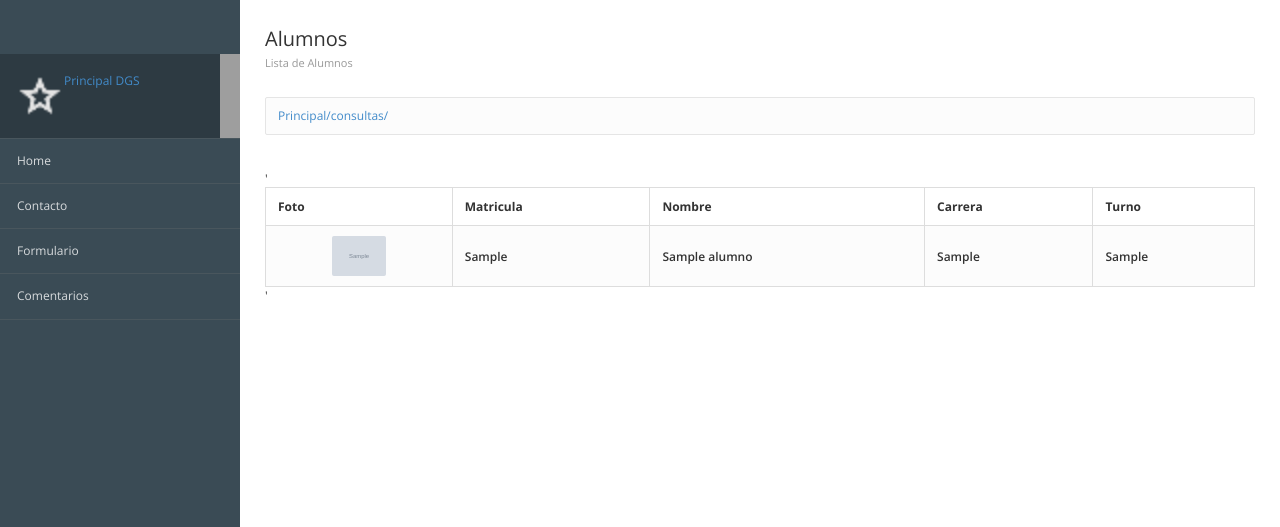
After one commit to Judanubee/Djangoapp, a Django app: page /consultas/ in a window 1280 px wide. The commit adds this page. Shown: the top 527 px of the page. Run offline with Django 5.2, Linux system fonts and the light colour scheme; tables that the repository leaves empty hold one stand-in row (values such as "Sample post"); grey boxes marked "Sample" are stand-in pictures; some libraries are stand-ins or nearby versions; grey boxes are pictures that could not be loaded.

Commit message:
Consultas ORM, subir completado correctamente

```diff
--- a/prueba/prueba1/urls.py
+++ b/prueba/prueba1/urls.py
@@ -34,6 +34,21 @@ urlpatterns = [
     path("comentarios/",views_registros.consultar_comentarios, name ="consultar_comentarios"),
     path('eliminarComentario/<int:id>/', views_registros.eliminarComentarioContacto, name='Eliminar'),#si necesitas mas tipos de datos volvemos a poner <>/
     path('editarComentario/<int:id>/', views_registros.editarComentarioContacto, name='Editar'),
+    path("consultas/", views_registros.Consultas, name="consultas"),
+
+    path("consultas1/", views_registros.consultar1, name="Consultas"),
+    path("consultas2/", views_registros.consultar2, name="Consultas"),
+    path("consultas3/", views_registros.consultar3, name="Consultas"),
+    path("consultas4/", views_registros.consultar4, name="Consultas"),
+    path("consultas5/", views_registros.consultar5, name="Consultas"),
+    path("consultas6/", views_registros.consultar6, name="Consultas"),
+    path("consultas7/", views_registros.consultar7, name="Consultas"),
+    path("consultas8/", views_registros.consultar8, name="Consultas"),
+    path("comentariosFechaORM/", views_registros.comentariosFechaORM, name="consultarComentariosFecha"),
+    path("comentariosExpresionORM/", views_registros.comentariosExpresionORM, name="consultarComentariosExpresion"),
+    path("comentariosUsuarioORM/", views_registros.comentariosUsuarioORM, name="consultarComentariosUsuario"),
+
+    path("subir", views_registros.archivos, name="subir"),
 
 
 ]
--- a/prueba/registros/admin.py
+++ b/prueba/registros/admin.py
@@ -6,7 +6,7 @@ from .models import ComentarioContacto
 # Register your models here.
 class AdministrarModelo(admin.ModelAdmin):
     readonly_fields = ('created', 'updated') #Campos que se muestran pero no se pueden modificar
-    list_display = ('matricula', 'nombre', 'carrera', 'turno') #Una tupla o lista con los nombres de los campos que quieres que aparezcan como columnas.
+    list_display = ('matricula', 'nombre', 'carrera', 'turno', 'created') #Una tupla o lista con los nombres de los campos que quieres que aparezcan como columnas.
     search_fields = ('matricula', 'nombre', 'carrera', 'turno') #Habilita una barra de búsqueda.
     date_hierarchy = 'created'
     list_filter = ('carrera', 'turno') #Activa un panel lateral derecho para filtrar los registros por campos específicos (fechas, booleanos, llaves foráneas).
--- a/prueba/registros/models.py
+++ b/prueba/registros/models.py
@@ -52,3 +52,17 @@ class ComentarioContacto(models.Model):
     def __str__(self):
         return self.mensaje
     #Indica que se mostrára el mensaje como valor en la tabla
+class Archivos(models.Model):
+    id = models.AutoField(primary_key=True)
+    titulo = models.CharField(max_length=100)
+    descripcion = models.TextField(null=True, blank=True)
+    archivo = models.FileField(upload_to="archivos", null=True, blank=True)
+    created = models.DateTimeField(auto_now_add=True)
+    updated = models.DateTimeField(auto_now_add=True)
+
+    class Meta:
+        verbose_name = "Archivo"
+        verbose_name_plural = "Archivos"
+        ordering = ["-created"]
+    def __str__(self):
+        return self.titulo
--- a/prueba/registros/templates/registros/consultar_comentarios.html
+++ b/prueba/registros/templates/registros/consultar_comentarios.html
@@ -41,6 +41,7 @@
                 <tr>
                     <td>{{ comentario.usuario }}</td>
                     <td>{{ comentario.mensaje }}</td>
+                    <td>{{ comentario.created }}</td>
                     <td class="text-center">
                         <a href="{% url 'Editar' comentario.id %}">Editar</a>
                     </td>
--- /dev/null
+++ b/prueba/registros/templates/registros/consultas.html
@@ -0,0 +1,47 @@
+{% extends "inicio/encabezado.html" %}
+
+{%
+    {% block titulo %} Principal {% endblock titulo %}
+%}
+
+{% block encabezado %}
+				<!--Encabezdo -->
+			<div class="page-header">
+				<div class="page-title">
+					<h3>Alumnos
+				    <small>Lista de Alumnos </small></h3>
+				</div>
+
+			</div>
+			<!-- /Encabezado-->
+{% endblock encabezado %}
+
+
+{% block contenido %}'
+		<!-- Contenido Principal-->
+		<table class="table table-bordered table-striped">
+			<thead>
+				<tr>
+					<th>Foto</th>
+					<th>Matricula</th>
+					<th>Nombre</th>
+					<th>Carrera</th>
+					<th>Turno</th>
+				</tr>
+			</thead>
+			<tbody>
+				{% for alumno in alumnos %}
+					<tr>
+						<td class="text-center">
+							<img src = "{{alumno.imagen.url}}" alt="" class="img-media">
+						</td>
+						<td class="text-semibold">{{alumno.matricula}}</td>
+						<td class="text-semibold">{{alumno.nombre}}</td>
+						<td class="text-semibold">{{alumno.carrera}}</td>
+						<td class="text-semibold">{{alumno.turno}}</td>
+					</tr>
+				{% endfor %}
+			</tbody>
+		</table>
+        <!-- /Contenido Principal-->'
+{% endblock %}
--- a/prueba/registros/views.py
+++ b/prueba/registros/views.py
@@ -1,7 +1,10 @@
 from django.shortcuts import render, get_object_or_404
 from .models import Alumnos, ComentarioContacto #Accedemos al modelo Alumnos que contiene la estructura de la tabla.
-from .models import Comentario
-from .forms import ComentarioContactoForm
+from .models import Comentario, Archivos
+from .forms import ComentarioContactoForm, FormArchivos
+import datetime
+from datetime import date
+from django.contrib import messages
 
 
 # Create your views here.
@@ -11,6 +14,12 @@ def registros(request):
 
     return render(request, "registros/principal.html", {'alumnos': alumnos})
     #indicamso el lugar donde se renderiza el resultado de esta vista y enviamos la lista de alumnos recuperados
+
+def Consultas(request):
+    alumnos = Alumnos.objects.all() # all recuperar todos los objetos del modelo (registros de la tabla alumnos)
+    comentario = Comentario.objects.all()
+
+    return render(request, "registros/consultas.html", {'alumnos': alumnos})
 
 def registrar(request):
     if request.method == 'POST':
@@ -51,13 +60,81 @@ def editarComentarioContacto(request, id):
         if form.is_valid():
             form.save()
             comentarios = ComentarioContacto.objects.all()
-            return render(
-                request,
-                "registros/consultar_comentarios.html",
-                {"comentarios": comentarios})
+            return render(request,"registros/consultar_comentarios.html",{"comentarios": comentarios})
     else:
         form = ComentarioContactoForm(instance=comentario)
-    return render(
-        request,
-        "registros/editarComentario.html",
-        {"form": form,"comentario": comentario})
+    return render(request,"registros/editarComentario.html",{"form": form,"comentario": comentario})
+
+def consultar1(request):
+    #con una sola condicion
+    alumnos = Alumnos.objects.filter(carrera="TI")
+    return render(request, "registros/consultas.html", {'alumnos': alumnos})
+
+def consultar2(request):
+    #con una sola condicion
+    alumnos = Alumnos.objects.filter(carrera="TI").filter(turno="Matutino")
+    return render(request, "registros/consultas.html", {'alumnos': alumnos})
+
+def consultar3(request):
+    #si solo deseamos recuperar ciertos datos agregamos la funcion only, listando los campos que deseamos recuperar
+    #de la consulta emplear filter() o en el ejemplo all()
+    alumnos = Alumnos.objects.all().only("matricula","nombre","imagen")
+    return render(request, "registros/consultas.html", {'alumnos': alumnos})
+
+def consultar4(request):
+    alumnos = Alumnos.objects.filter(nombre__icontains="Ju")
+    return render(request, "registros/consultas.html", {'alumnos': alumnos})
+
+def consultar5(request):
+    alumnos = Alumnos.objects.filter(matricula__regex="UTM")
+    return render(request, "registros/consultas.html", {'alumnos': alumnos})
+
+def consultar6(request):
+    alumnos = Alumnos.objects.filter(nombre__in=["Juan", "Ana"])
+    return render(request, "registros/consultas.html", {'alumnos': alumnos})
+
+def consultar7(request):
+    fechaInicio = datetime.date(2022, 7, 1)
+    fechaFin = datetime.date(2022, 7, 13)
+    alumnos=Alumnos.objects.filter(created__range=(fechaInicio,fechaFin))
+    return render(request,"registros/consultas.html",{'alumnos':alumnos})
+
+def consultar8(request):
+    #Consultando entre modelos
+    alumnos=Alumnos.objects.filter(comentario__coment__contains='No inscrito')
+    return render(request,"registros/consultas.html",{'alumnos':alumnos})
+
+
+
+def comentariosFechaORM(request):
+    comentarios = ComentarioContacto.objects.filter(
+        created__date__range=(
+            date(2026, 6, 20),
+            date(2026, 8, 5)))
+    return render(request,"registros/consultar_comentarios.html",{"comentarios": comentarios})
+
+
+def comentariosExpresionORM(request):
+    comentarios = ComentarioContacto.objects.filter(mensaje__icontains="trabajo")
+    return render( request, "registros/consultar_comentarios.html", {"comentarios": comentarios})
+
+
+def comentariosUsuarioORM(request):
+    comentarios = ComentarioContacto.objects.filter(usuario__iexact="Renata")
+    return render(request,"registros/consultar_comentarios.html",{"comentarios": comentarios})
+
+
+def archivos(request):
+    if request.method == 'POST':
+        form = FormArchivos(request.POST, request.FILES)
+        if form.is_valid():
+            titulo = request.POST['titulo']
+            descripcion = request.POST['descripcion']
+            archivo = request.FILES['archivo']
+            insert = Archivos(titulo=titulo, descripcion=descripcion, archivo=archivo)
+            insert.save()
+            return render(request, "registros/archivos.html")
+        else:
+            messages.error(request, "Error al procesar el formulario")
+    else:
+        return render(request, "registros/archivos.html", {'archivo': Archivos})
```
Also changed, not shown: prueba/registros/forms.py (+12 -2 lines), prueba/registros/templates/registros/archivos.html (added, +63 -0 lines), prueba/media/archivos/Captura_de_pantalla_2025-12-27_203859.png (added), prueba/media/fotos/75a6ec592fb182de8e889c5cc0e4bcdc.png (added), prueba/media/fotos/Color_Hunt_Palette_224248325e6a44a1a4ff9a00.png (added), prueba/media/fotos/NUBJ050426HGRXRLA4_fotografia_gEF5oLf.jpg (added), prueba/media/fotos/a1faa293a1c95ed1d42fa1f18cdea225.png (added), prueba/media/fotos/si.png (added), prueba/registros/migrations/0002_archivos.py (added).
